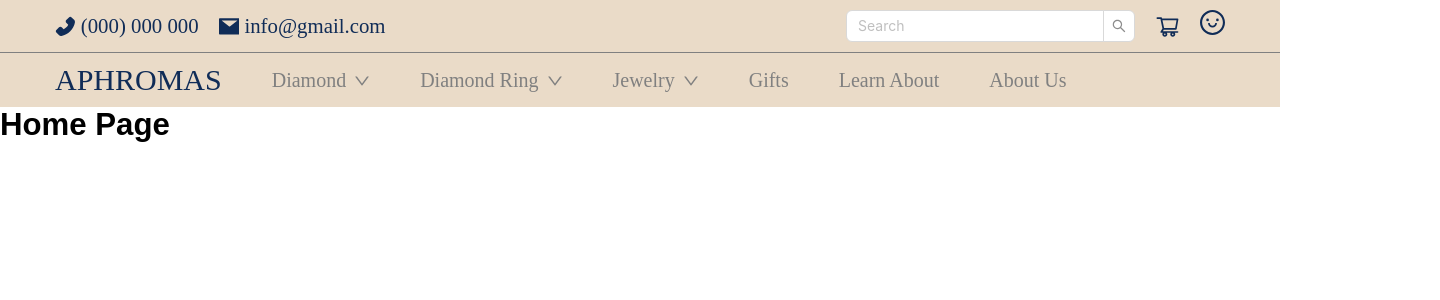
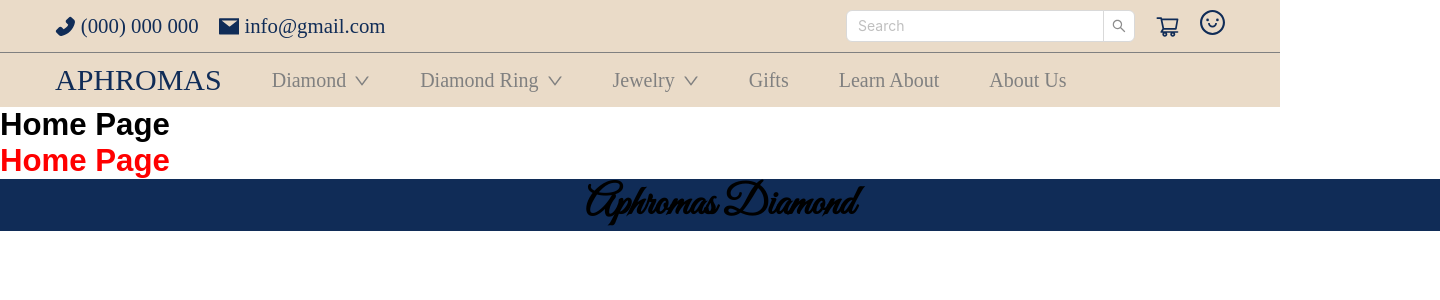
Before and after one commit to PhanLong166/AphromasDiamond_FE, a React (Vite) app: page / in a window 1280 px wide. Shown: the top 300 px of the page, 1440 px wide, since content can reach past the window. Built offline with nearby package versions, Linux system fonts and the light colour scheme.

Commit message:
ADD - Great Vibes font, Footer component

```diff
--- a/index.html
+++ b/index.html
@@ -1,13 +1,19 @@
 <!doctype html>
 <html lang="en">
+
 <head>
   <meta charset="UTF-8" />
   <link rel="icon" type="image/svg+xml" href="/vite.svg" />
   <meta name="viewport" content="width=device-width, initial-scale=1.0" />
+  <link rel="preconnect" href="https://fonts.googleapis.com">
+  <link rel="preconnect" href="https://fonts.gstatic.com" crossorigin>
+  <link href="https://fonts.googleapis.com/css2?family=Great+Vibes&display=swap" rel="stylesheet">
   <title>Aphromas Diamond</title>
 </head>
+
 <body>
   <div id="root"></div>
   <script type="module" src="/src/main.tsx"></script>
 </body>
+
 </html>
--- a/src/App.tsx
+++ b/src/App.tsx
@@ -4,6 +4,7 @@ import Admin from './pages/Admin/Admin'
 import Order from './pages/Admin/Order'
 import Customer from './pages/Customer/Customer'
 import Headers from './components/Headers/Headers'
+import Footer from './components/Footer/Footer'
 
 const App = () => {
 
@@ -17,6 +18,7 @@ const App = () => {
 
         <Route path="/order" element={<Order/>}/>
       </Routes>
+      <Footer/>
     </>
   )
 }
--- /dev/null
+++ b/src/components/Footer/Footer.tsx
@@ -0,0 +1,15 @@
+import FooterBottom from "./FooterBottom/FooterBottom";
+import FooterTop from "./FooterTop/FooterTop";
+
+const Footer = () => {
+    return (
+        <>
+            <footer>
+                <FooterTop />
+                <FooterBottom />
+            </footer>
+        </>
+    );
+}
+
+export default Footer;
--- /dev/null
+++ b/src/components/Footer/FooterBottom/FooterBottom.styled.ts
@@ -0,0 +1,21 @@
+import styled from "styled-components";
+import { theme } from "../../../themes";
+
+export const BottomContainer = styled.div`
+    display: flex;
+    justify-content: center;
+    align-items: center;
+
+    background-color: ${theme.color.primary};
+    width: 1440px;
+`;
+
+export const BottomFlexbox = styled.div`
+    display: flex;
+    justify-content: space-between;
+`;
+
+export const LogoName = styled.h1`
+    font-family: "Great Vibes", cursive;
+    font-style: normal;
+`;
--- /dev/null
+++ b/src/components/Footer/FooterBottom/FooterBottom.tsx
@@ -0,0 +1,17 @@
+import * as Styled from './FooterBottom.styled'
+
+const FooterBottom = () => {
+    return (
+        <>
+            <Styled.BottomContainer>
+                <Styled.BottomFlexbox>
+                    <Styled.LogoName>
+                        Aphromas Diamond
+                    </Styled.LogoName>
+                </Styled.BottomFlexbox>
+            </Styled.BottomContainer>
+        </>
+    );
+}
+
+export default FooterBottom;
--- /dev/null
+++ b/src/components/Footer/FooterTop/FooterTop.tsx
@@ -0,0 +1,9 @@
+const FooterTop = () => {
+    return(
+        <>
+
+        </>
+    );
+}
+
+export default FooterTop;
--- a/src/pages/Home/Home.styled.ts
+++ b/src/pages/Home/Home.styled.ts
@@ -4,3 +4,7 @@ export const HomeContainer = styled.section`
 
 
 `;
+
+export const TitlePage = styled.h1`
+    color: red;
+`;
--- a/src/pages/Home/Home.tsx
+++ b/src/pages/Home/Home.tsx
@@ -4,7 +4,8 @@ const Home = () => {
     return(
         <>
             <Styled.HomeContainer>
-                <h1>Home Page</h1>
+                <h1 className='title-page'>Home Page</h1>
+                <Styled.TitlePage>Home Page</Styled.TitlePage>
             </Styled.HomeContainer>
         </>
     )
--- a/src/themes/index.ts
+++ b/src/themes/index.ts
@@ -12,5 +12,6 @@ export const theme = {
         secondary: SECONDARY_COLOR,
         third: THIRD_COLOR,
         forth: FORTH_COLOR,
+        white: "#fff",
     }
 }
```
Also changed, not shown: src/components/Footer/Footer.styled.ts (added), src/components/Footer/FooterTop/FooterTop.styled.ts (added), src/components/Footer/index.ts (added). Lines whose indentation alone changed are shown as unchanged.
